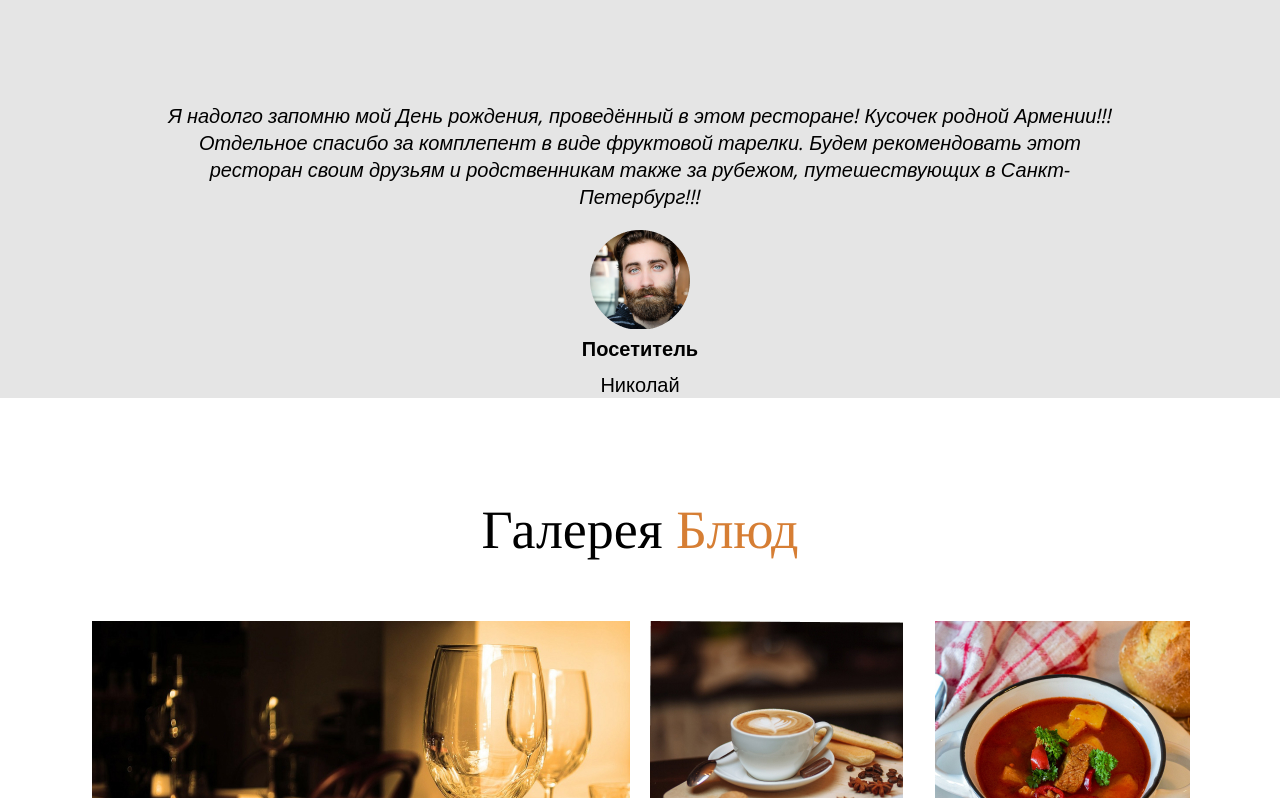
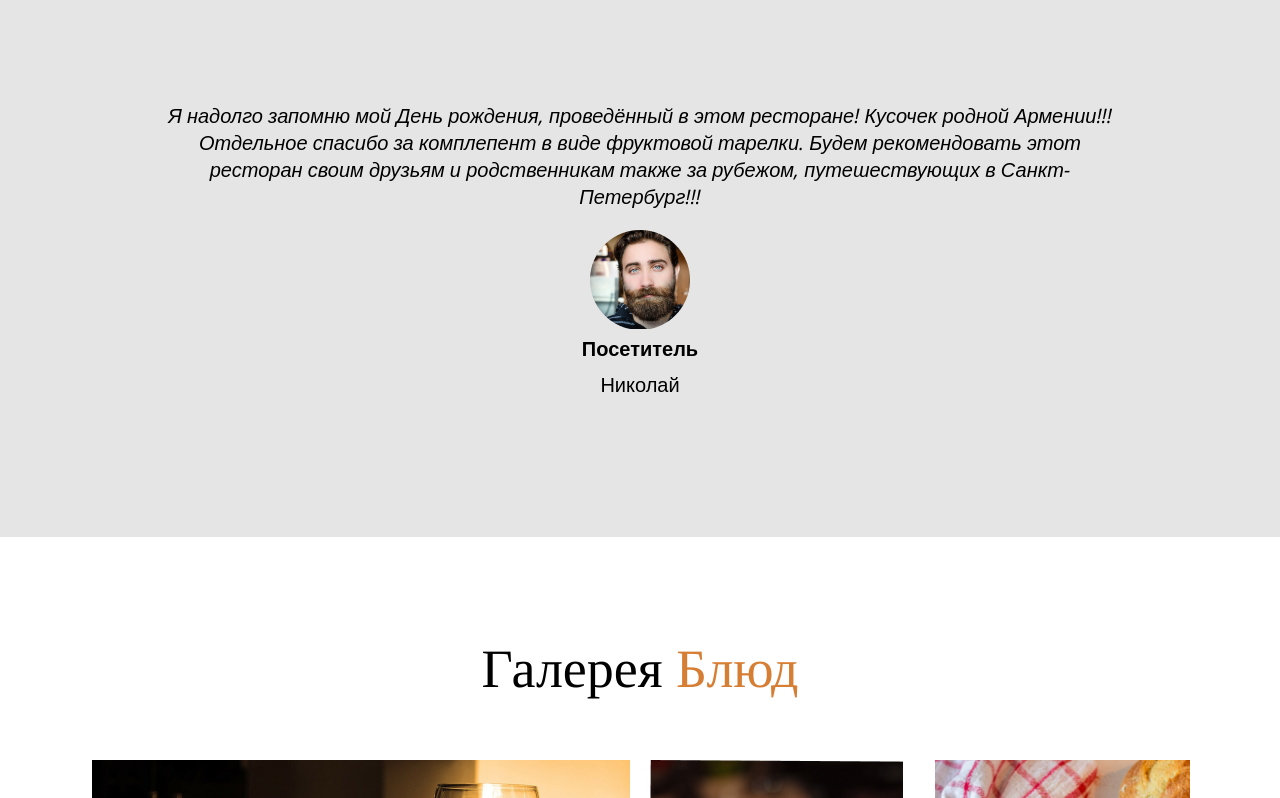
Before and after one commit to Yulichka00/Restaurant, a plain HTML site: page index.html in a window 1280 px wide. Shown: the part 3926-4724 px from the top of the page. Drawn offline with nearby package versions, Linux system fonts and the light colour scheme.

Commit message:
Add files via upload

```diff
--- a/style.css
+++ b/style.css
@@ -476,7 +476,7 @@ body {
 .comment {
     background-color: #E5E5E5;
     padding-top: 104px;
-    padding-bottom: 139;
+    padding-bottom: 139px;
 }
 
 .comment-text {
```
